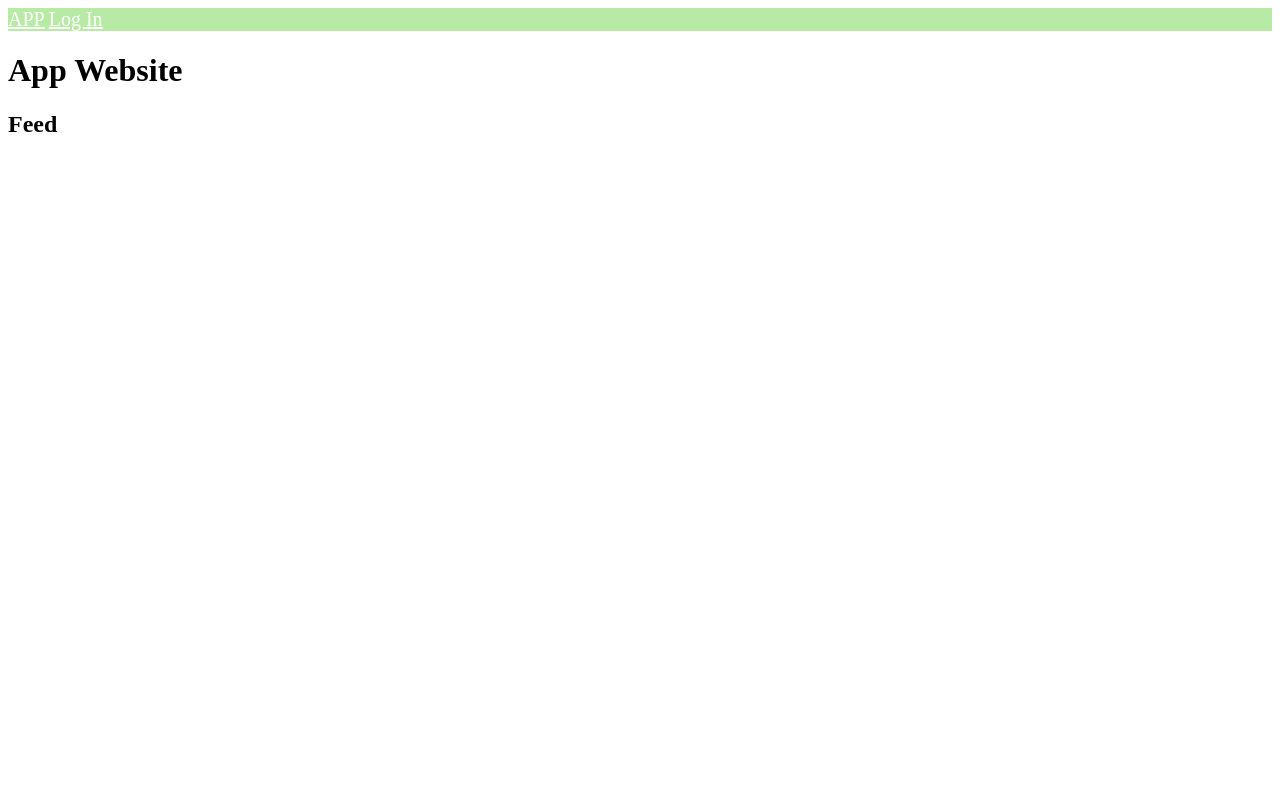
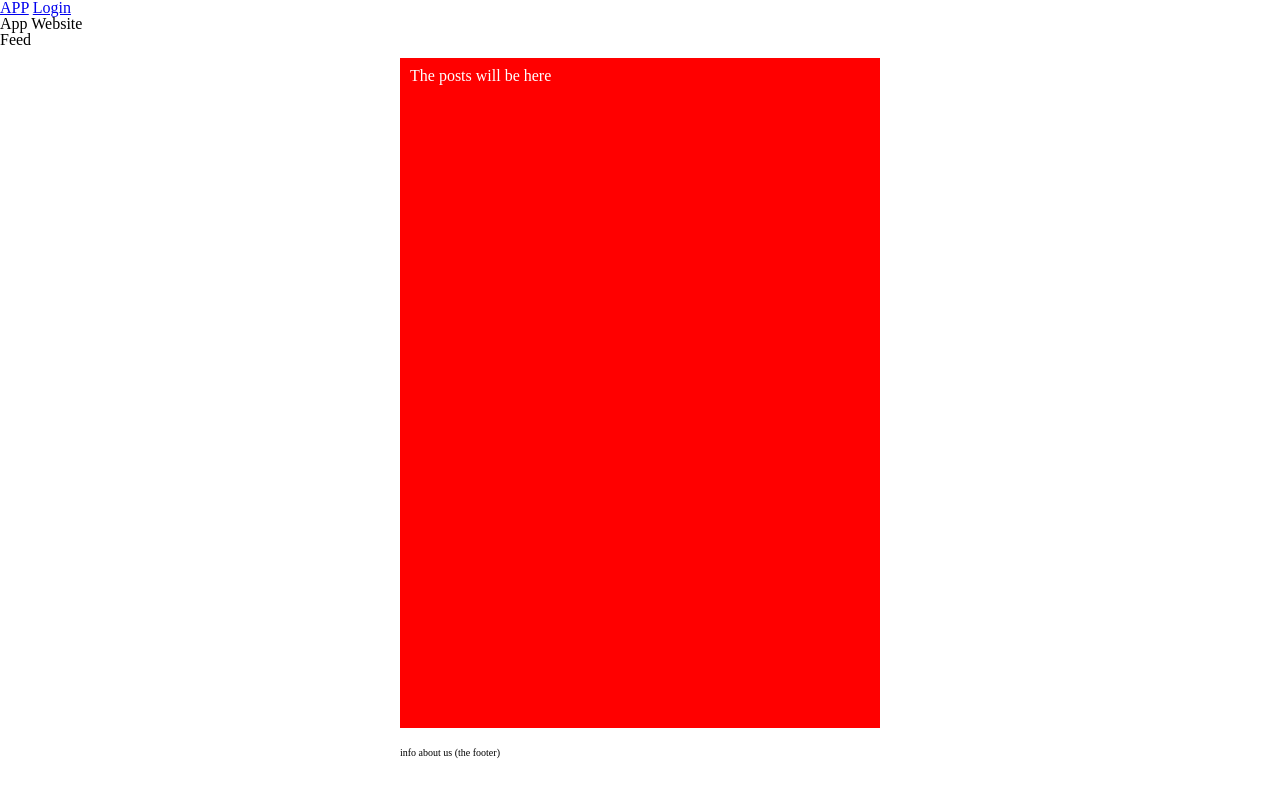
Before and after one commit to gacrodri/social-change, a Python web app: template templates/welcome.html in a window 1280 px wide. Run offline with Jinja, Linux system fonts and the light colour scheme; the template is opened without the code that fills it, so the values that code supplies are empty.

Commit message:
hopefully

```diff
--- a/templates/style.css
+++ b/templates/style.css
@@ -1,9 +1,94 @@
-.topnav {
-  background-color: #b7eba5;
-  overflow: hidden;
+html, body, div, span, applet, object, iframe,
+h1, h2, h3, h4, h5, h6, p, blockquote, pre,
+a, abbr, acronym, address, big, cite, code,
+del, dfn, em, img, ins, kbd, q, s, samp,
+small, strike, strong, sub, sup, tt, var,
+b, u, i, center,
+dl, dt, dd, ol, ul, li,
+fieldset, form, label, legend,
+table, caption, tbody, tfoot, thead, tr, th, td,
+article, aside, canvas, details, embed,
+figure, figcaption, footer, header, hgroup,
+menu, nav, output, ruby, section, summary,
+time, mark, audio, video {
+  margin: 0;
+  padding: 0;
+  border: 0;
+  font-size: 100%;
+  font: inherit;
+  vertical-align: baseline;
 }
-.topnav a {
+/* HTML5 display-role reset for older browsers */
+article, aside, details, figcaption, figure,
+footer, header, hgroup, menu, nav, section {
+  display: block;
+}
+body {
+  line-height: 1;
+}
+ol, ul {
+  list-style: none;
+}
+blockquote, q {
+  quotes: none;
+}
+blockquote:before, blockquote:after,
+q:before, q:after {
+  content: '';
+  content: none;
+}
+table {
+  border-collapse: collapse;
+  border-spacing: 0;
+}
+
+#main {
+  max-width: 500px;
+  margin: auto;
+  display: flex;
+  flex-direction: column;
+  min-height: 90vh;
+}
+
+#nav {
+  height: 30px;
+  padding: 8px;
+  text-align: center;
+}
+
+#nav h1 {
+  display: inline;
+}
+
+button {
+  margin-top: 5px;
+}
+
+.right {
+  float: right;
+}
+
+.left {
+  float: left;
+}
+
+.content-item {
+  padding: 10px;
+  margin: 10px;
+  flex: 1;
+}
+
+footer {
+  padding: 10px;
+  font-size: 10px;
+}
+
+.red {
+  background-color: red;
   color: white;
-  text-align: center;
-  font-size: 20px;
 }
+
+.blue {
+  background-color: blue;
+  color: white;
+}
--- a/templates/welcome.html
+++ b/templates/welcome.html
@@ -19,17 +19,26 @@
     <meta charset="utf-8">
     <title>APP</title>
     <link rel="stylesheet" href="style.css">
-
-<!--  -->
-<div class="topnav">
-  <a class="active" href="#appname">APP</a>
-  <a href="#login">Log In</a>
-</div>
-
-    <h1>App Website</h1>
-    <h2>Feed</h2>
   </head>
   <body>
+    <div class="topnav">
+      <a href="#appname">APP</a>
+      <a class="login" href="#login">Login</a>
+
+
+    </div>
+
+
+        <h1>App Website</h1>
+        <h2>Feed</h2>
+
+
+<div id="main">
+  <div class="content-item red">The posts will be here</div>
+  <footer class="green">
+    info about us (the footer)
+    </footer>
+</div>
 
   </body>
 </html>
```
